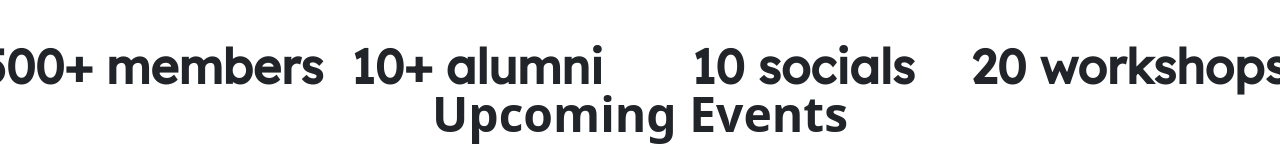
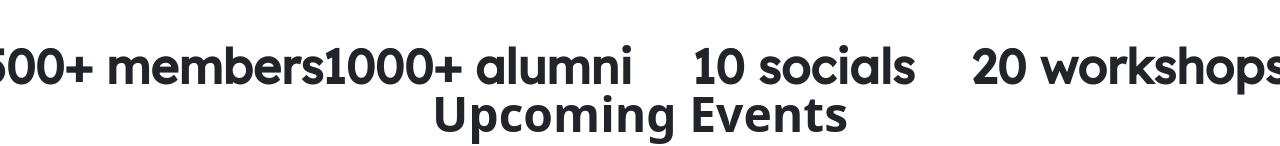
Before and after one commit to acm-ucr/acm-hydra, a Next.js app: page / in a window 1280 px wide. Shown: the part 659-805 px from the top of the page. Built offline with nearby package versions, Linux system fonts and the light colour scheme.

Commit message:
added alumni stats & ran prettier

```diff
--- a/components/Stats.js
+++ b/components/Stats.js
@@ -18,7 +18,7 @@ const Stats = () => {
 				lg={3}
 				className='flex justify-center whitespace-nowrap'
 			>
-				10+ alumni
+				1000+ alumni
 			</Col>
 			<Col
 				sm={12}
```
